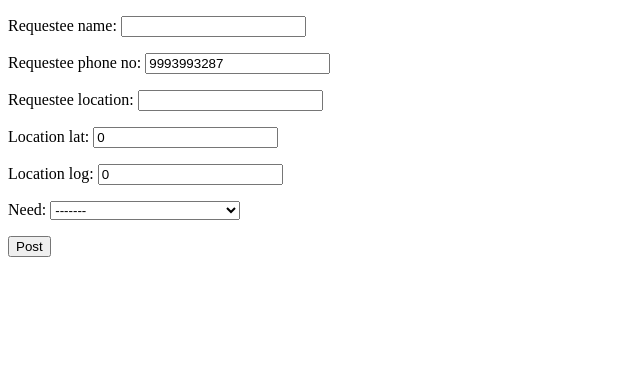
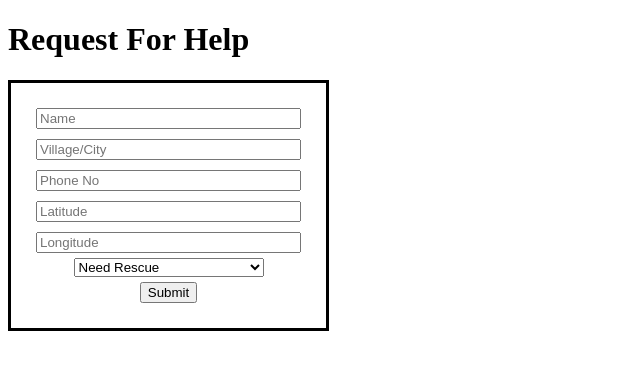
Before and after one commit to deepakgouda/FloodRescue, a Django app: page /peoples/make_request/ in a window 1280 px wide; the page is wider, and only the part inside the window is pictured. Shown: the top 370 px of that part, without its empty margins (0-640 px from the left). Run offline with Django 3.2, Linux system fonts and the light colour scheme; some libraries are stand-ins or nearby versions.

Commit message:
make request form updated

```diff
--- a/Rescue/peoples/templates/peoples/make_request.html
+++ b/Rescue/peoples/templates/peoples/make_request.html
@@ -1,15 +1,51 @@
-<!DOCTYPE html>
+<!doctype html>
 <html lang="en">
 	<head>
-    <meta charset="UTF-8">
-    <title>Title</title>
+  		<meta charset="utf-8">
+		<style>
+			input,textarea{
+				margin:5px;
+			}
+		</style>
+		<script src='https://ajax.googleapis.com/ajax/libs/jquery/3.1.1/jquery.min.js'></script>
+
 	</head>
 	<body>
-    <form method="POST" style="width:120%;position:relative;" required>
+        <h1>Request For Help</h1>
+		<form method="POST" style="border:solid;border-width:3px;padding:20px;display:inline-block;text-align: center;">
 			{% csrf_token %}
-        {{ form.as_p }}
-        <button type = "submit">Post</button>
+            <input type="text" name="requestee_name" placeholder="Name" size="30" required><br>
+            <input id="address" type="text" name="requestee_location" placeholder="Village/City" size="30" required><br>
+            <input type="text" name="requestee_phone_no" size="30" placeholder="Phone No" required><br>
+			<input id="lat" type="text" name="location_lat" size="30" placeholder="Latitude" required><br>
+			<input id="long" type="text" name="location_log" size="30" placeholder="Longitude" required><br>
+            <select name="need">
+                <option value="resuce">Need Rescue</option>
+                <option value="resource">Need Resources</option>
+                <option value="both">Need Resue and Resources</option>
+            </select><br>
+            <input type="submit" value="Submit" width=30/>
 		</form>
+		<div id="th"></div>
+		<script>
+			$( "#address" ).focusout(function() {
+			  var uri="http://dev.virtualearth.net/REST/v1/Locations/";
+			  uri=uri+$( this ).val();
+			  uri=uri+"?o=json&key=Ak1Niz5T-7wp9lrVRb1kGtNm46vCML3OAkAiAL_7mPQWFe2N253Jw5E5lDl2y0kK";
+			  $.ajax({
+			  	url:uri,
+			  	success: function(result){
+					console.log(result);
+					var coordinates=result['resourceSets'][0]['resources'][0]['point']['coordinates'];
+					$("#lat").val(coordinates[0]);
+					$("#long").val(coordinates[1]);
+				       },
+				error:function(){
+					console.log("faild");
+				    }
+			  });
+			});
 
+		</script>
 	</body>
 </html>
--- a/Rescue/peoples/views.py
+++ b/Rescue/peoples/views.py
@@ -111,17 +111,22 @@ def all_request(request):
 
 
 def make_request(request):
+    req = db.requests
+    print("view called")
     if request.method == "POST":
-        req = db.requests
         form = RequestForm(request.POST)
+        print(form)
+        print("fomr posted")
+        print(form.is_valid())
         if form.is_valid():
-            req.insert_one({"requestee_name": form.cleaned_data['requestee_name'],
-                            "requestee_phone_no": form.cleaned_data['requestee_phone_no'],
-                            "requestee_location": form.cleaned_data["requestee_location"],
-                            "location_lat": form.cleaned_data["location_lat"],
-                            "location_log": form.cleaned_data["location_log"],
-                            "need": form.cleaned_data["need"]
-                            })
+            print(form)
+            # req.insert_one({"requestee_name": form.cleaned_data['requestee_name'],
+            #                 "requestee_phone_no": form.cleaned_data['requestee_phone_no'],
+            #                 "requestee_location": form.cleaned_data["requestee_location"],
+            #                 "location_lat": form.cleaned_data["location_lat"],
+            #                 "location_log": form.cleaned_data["location_log"],
+            #                 "need": form.cleaned_data["need"]
+            #                 })
             # shelter = form.save(commit=False)
             # post.author = get_object_or_404(Person,person_user=request.user)
             # shelter.save()
```
Lines whose indentation alone changed are shown as unchanged.
